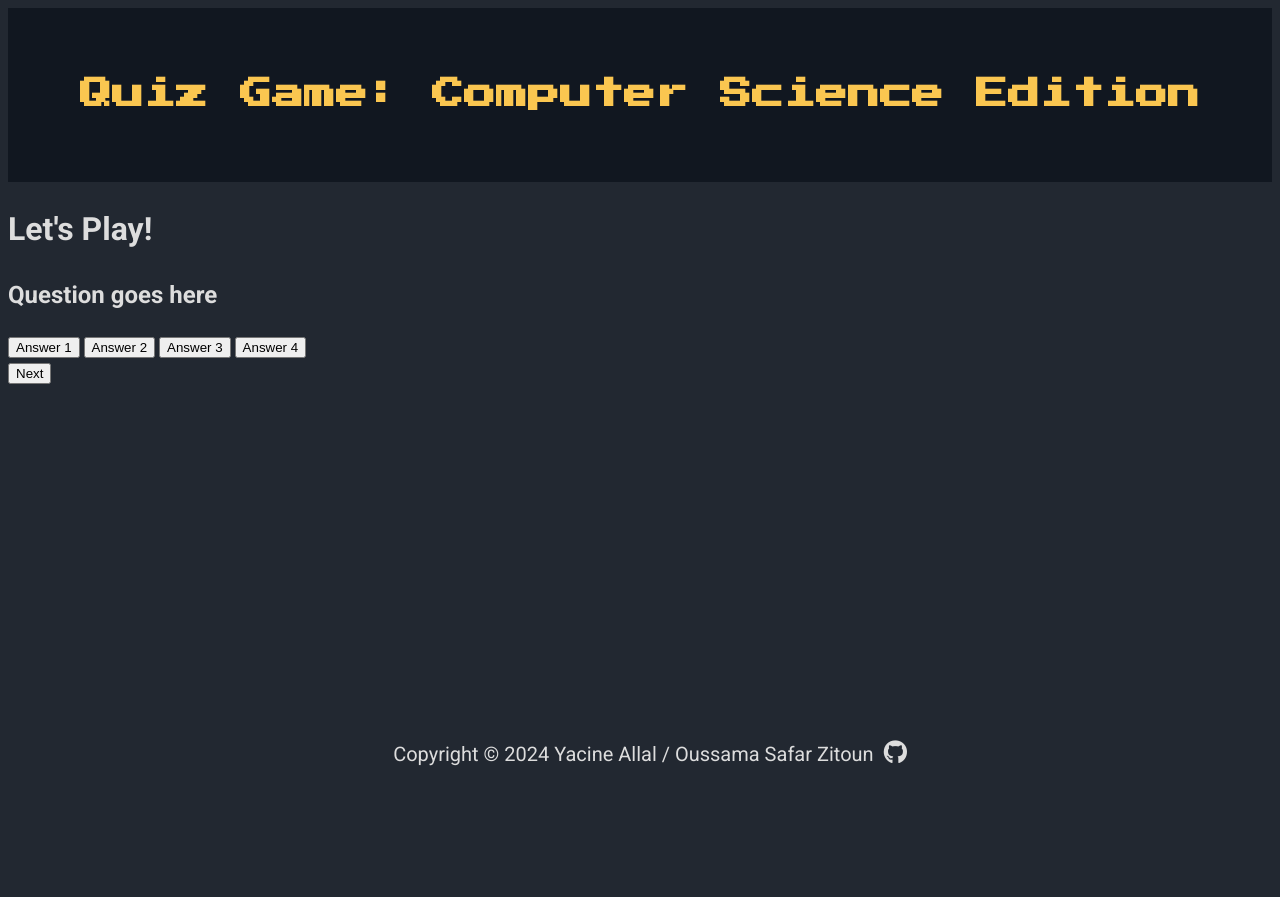
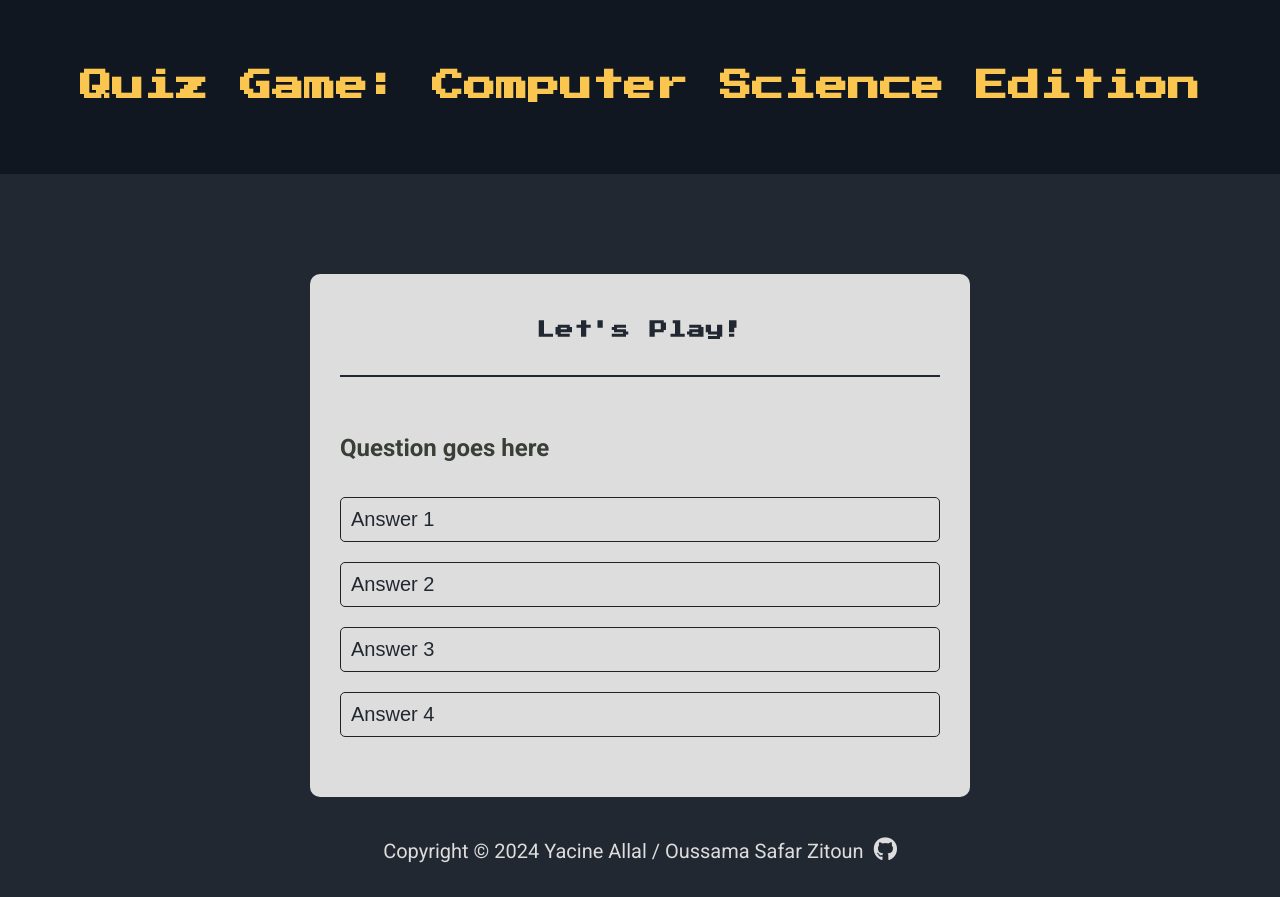
Before and after one commit to SisyphusTheSecond/quiz-game, a plain HTML site: page index.html in a window 1280 px wide. Before the commit the page ends 800 px from the top, so only its background shows below. Drawn offline with Linux system fonts and the light colour scheme; a script that the page names is missing.

Commit message:
style the page using a certain color palette and flexbox for layour

```diff
--- a/styles.css
+++ b/styles.css
@@ -11,9 +11,9 @@
 *,
 *::before
 *::after {
+    margin: 0;
+    padding: 0;
     box-sizing: border-box;
-    padding: 0;
-    margin: 0;
 }
 
 html {
@@ -31,10 +31,16 @@ body {
 
 /* HEADER */
 .header {
+    width: 100%;
     display: flex;
     justify-content: center;
     padding: 40px 0px;
     background-color: var(--header);
+    margin-left: -8px;
+    margin-right: -8px;
+    margin-top: -8px;
+    padding-left: 8px;
+    padding-right: 8px;
 }
 
 .title {
@@ -43,6 +49,88 @@ body {
     font-family: 'Press Start 2P', cursive;
 }
 
+/* MAIN */
+
+.main {
+    margin-top: 40px;
+    text-align: center;
+}
+
+
+.app {
+    background: var(--primary-light);
+    width: 90%;
+    max-width: 600px;
+    margin: 100px auto 0;
+    border-radius: 10px;
+    padding: 30px;
+}
+
+.app h1 {
+    font-size: 18px;
+    color: var(--primary-dark);
+    font-weight: 600;
+    letter-spacing: .05rem;
+    font-family: 'Press Start 2P', cursive;
+    border-bottom: 2px solid var(--primary-dark);
+    padding-bottom: 30px;
+}
+
+.quiz {
+    padding: 20px 0;
+}
+
+.quiz h2 {
+    color: var(--secondary-dark);
+    font-weight: 600;
+    text-align: left;
+}
+
+.btn {
+    background: var(--primary-light);
+    color: var(--primary-dark);
+    font-size: 20px;
+    font-weight: 500;
+    width: 100%;
+    border: 1px solid #222;
+    padding: 10px;
+    margin: 10px 0;
+    text-align: left;
+    border-radius: 5px;
+    cursor: pointer;
+    transition: all 0.3s;
+}
+
+.btn:hover:not([disabled]) {
+    background: var(--primary-yellow);
+    color: var(--primary-dark);
+}
+
+.btn:disabled {
+    cursor: no-drop;
+}
+
+#next-btn {
+    background: var(--primary-dark);
+    color: var(--primary-light);
+    font-size: 20px;
+    font-weight: 500;
+    width: 150px;
+    border: 0;
+    padding: 10px;
+    margin: 20px auto 0;
+    cursor: pointer;
+    border-radius: 4px;
+    display: none;
+}
+
+.correct {
+    background: #81E979;
+}
+
+.incorrect {
+    background: #F85A3E;
+}
 
 /* FOOTER */
 
@@ -58,6 +146,8 @@ body {
     padding: 10px;
     color: var(--primary-light);
     font-size: 20px;
+    text-align: center;
+    box-sizing: border-box;
 }
 
 .fa-github {
```
